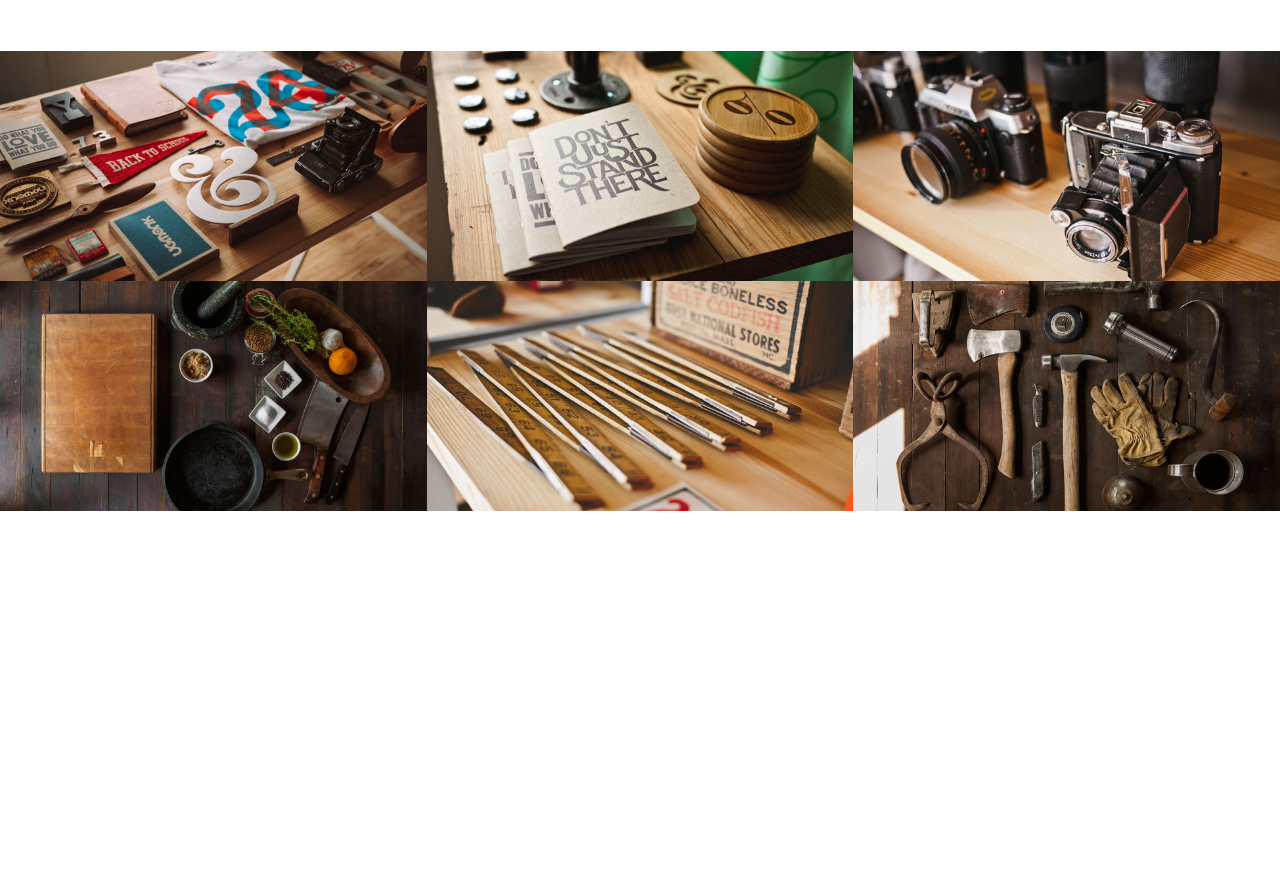
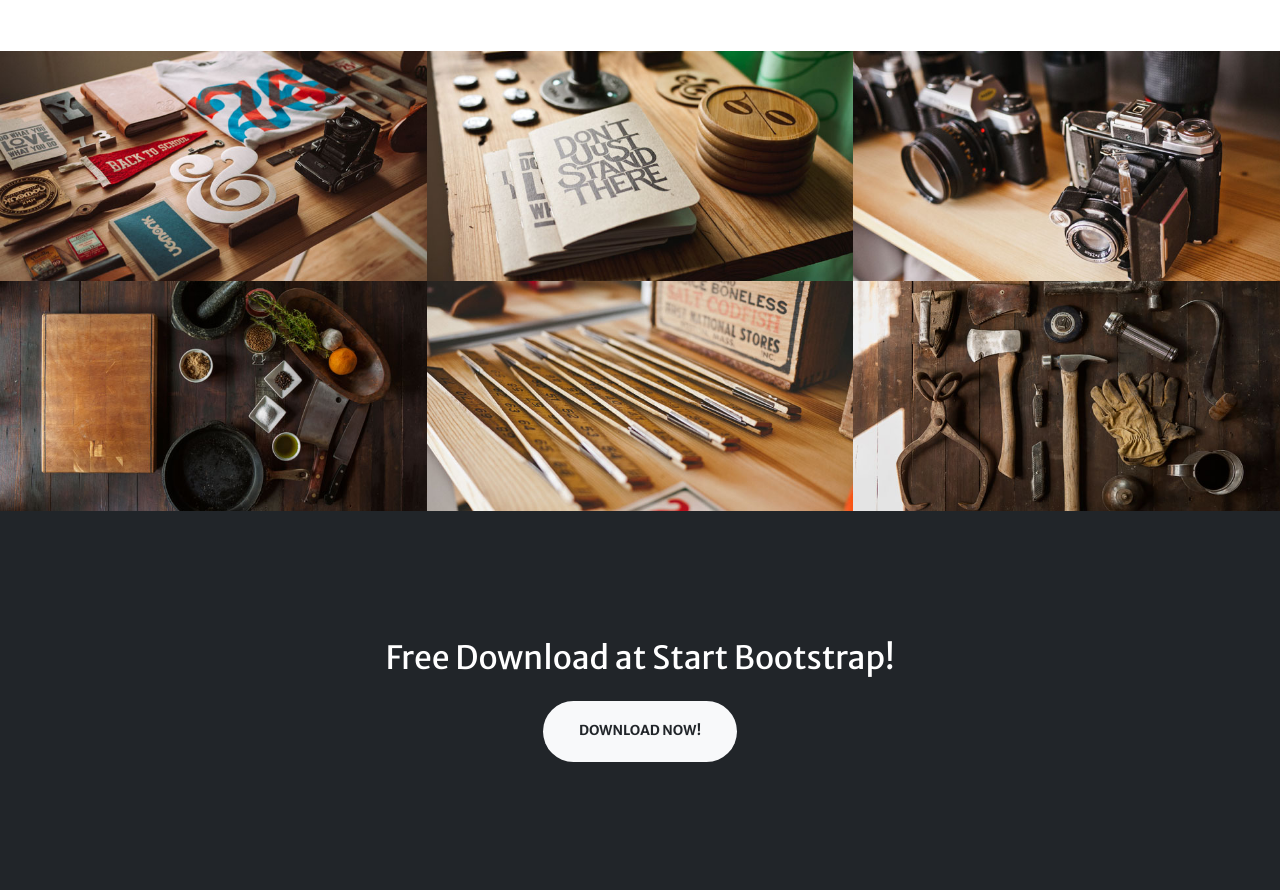
Before and after one commit to tahanimansour/StartBootstap-Page, a plain HTML site: page index.html in a window 1280 px wide. Shown: the part 1821-2711 px from the top of the page. Before the commit the page ends 2332 px from the top, so only its background shows below. Drawn offline with Linux system fonts and the light colour scheme.

Commit message:
Add download section

```diff
--- a/index.html
+++ b/index.html
@@ -162,6 +162,13 @@
             </div>
         </section>
 
+        <section id="download" class="section bg-dark text-white text-center">
+            <div class="container">
+                <h2 class="section-title mb-4">Free Download at Start Bootstrap!</h2>
+                <a class="btn btn-light" href="https://startbootstrap.com/theme/creative/">Download Now!</a>
+            </div>
+        </section>
+
     </main>
 
 </body>
```
